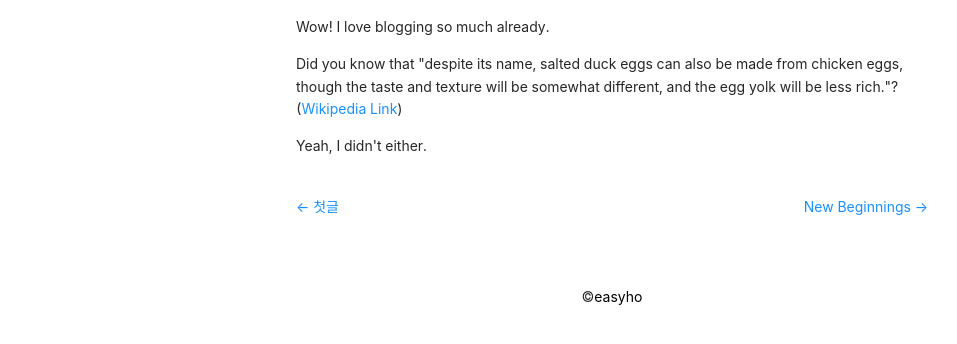
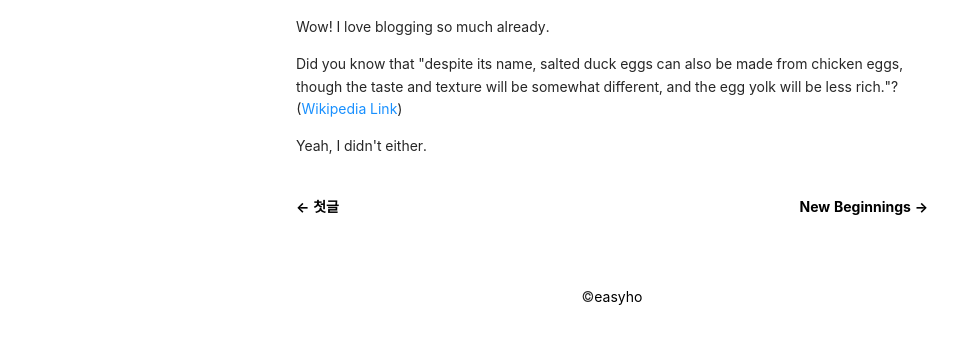
Before and after one commit to Leejiho93/gatsby-blog, a Gatsby site: page /my-second-post/ in a window 1280 px wide. Shown: the part 214-558 px from the top of the page, without its empty margins (28-985 px from the left). Built offline with nearby package versions, Linux system fonts and the light colour scheme; Gatsby itself is replaced by a stand-in of ours.

```diff
--- a/gatsby-config.js
+++ b/gatsby-config.js
@@ -2,7 +2,7 @@ module.exports = {
   siteMetadata: {
     title: `devlog`,
     author: {
-      name: `Lee jiho`,
+      name: `Lee Ji Ho`,
     },
     description: `A starter blog demonstrating what Gatsby can do.`,
     siteUrl: `https://gatsby-starter-blog-demo.netlify.app/`,
--- a/src/templates/blog-post.js
+++ b/src/templates/blog-post.js
@@ -47,16 +47,20 @@ const BlogPostTemplate = ({ data, location }) => {
         >
           <li>
             {previous && (
-              <Link to={previous.fields.slug} rel="prev">
-                ← {previous.frontmatter.title}
-              </Link>
+              <strong>
+                <Link to={previous.fields.slug} rel="prev" style={{color: '#000000'}}>
+                  ← {previous.frontmatter.title}
+                </Link>
+              </strong>
             )}
           </li>
           <li>
             {next && (
-              <Link to={next.fields.slug} rel="next">
-                {next.frontmatter.title} →
-              </Link>
+              <strong>
+                <Link to={next.fields.slug} rel="next" style={{color: '#000000'}}>
+                  {next.frontmatter.title} →
+                </Link>
+              </strong>
             )}
           </li>
         </ul>
```
Also changed, not shown: static/admin/config.yml (+0 -12 lines), package.json (line endings or trailing spaces), 1 other file.
